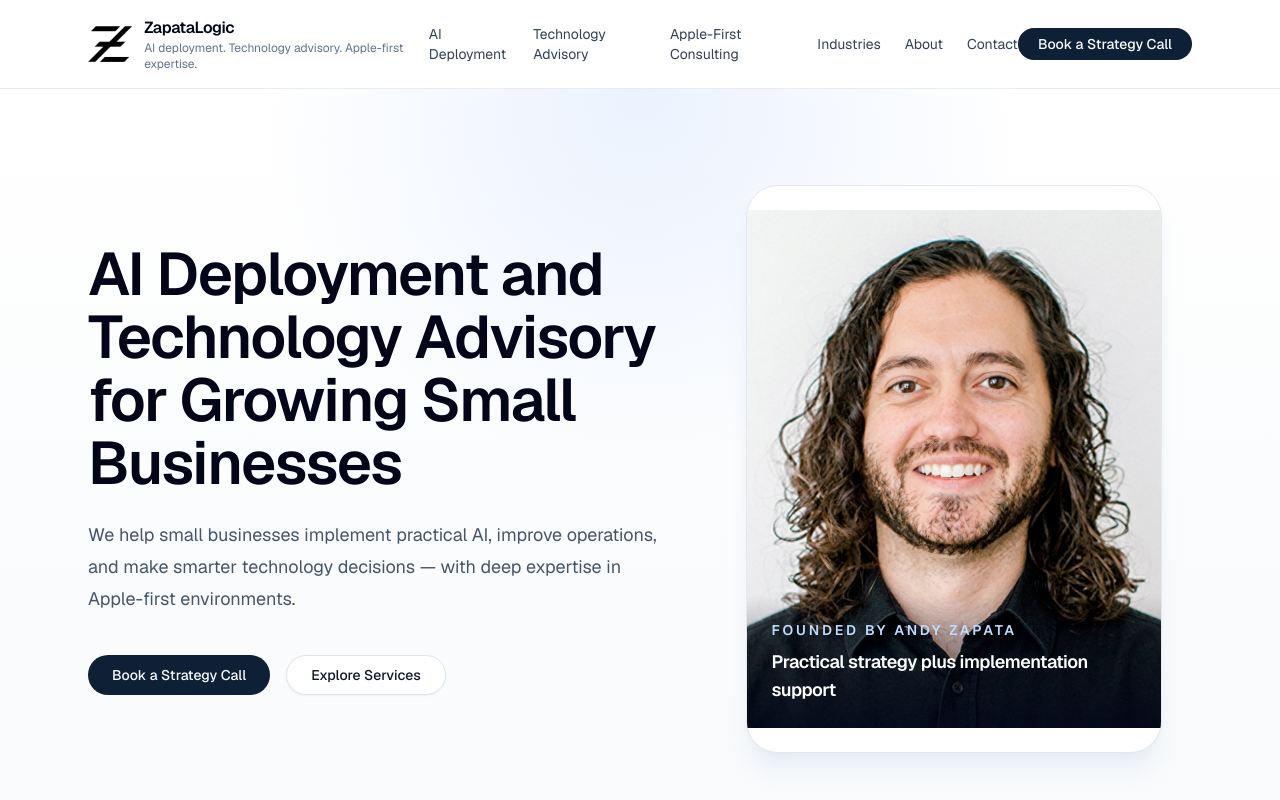
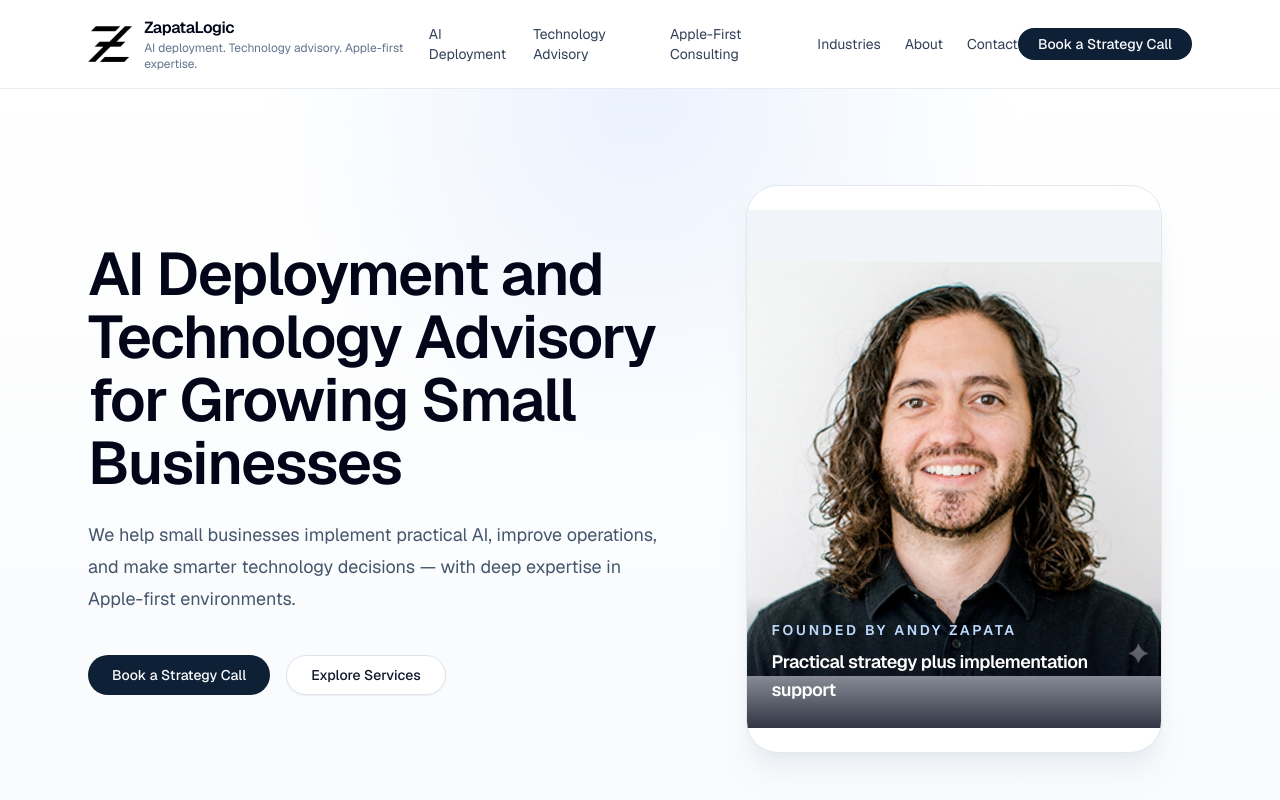
Before and after one commit to AndyIsAtoZ/zapatalogic-website, a Next.js app: page / in a window 1280 px wide. Shown: the top 800 px of the page. Built offline with nearby package versions, Linux system fonts and the light colour scheme.

Commit message:
Adjust founder photo to fit containers without cropping

```diff
--- a/src/app/page.tsx
+++ b/src/app/page.tsx
@@ -50,13 +50,13 @@ export default function HomePage() {
         <div className="mx-auto w-full max-w-[26rem]">
           <Card className="overflow-hidden rounded-[2rem] border-slate-200 shadow-xl shadow-slate-200/70">
             <CardContent className="p-0">
-              <div className="relative aspect-[4/5] w-full overflow-hidden">
+              <div className="relative aspect-[4/5] w-full overflow-hidden bg-slate-100">
                 <Image
                   src="/andy.jpg"
                   alt="Andy Zapata, founder of ZapataLogic"
                   fill
                   priority
-                  className="object-cover object-center"
+                  className="object-contain object-center"
                   sizes="(max-width: 1024px) 90vw, 420px"
                 />
                 <div className="absolute inset-x-0 bottom-0 bg-gradient-to-t from-slate-950/80 via-slate-950/35 to-transparent p-6 text-white">
@@ -201,12 +201,12 @@ export default function HomePage() {
       <section className="bg-slate-50 px-6 py-28">
         <div className="mx-auto grid max-w-6xl gap-10 rounded-[2rem] border border-slate-200 bg-white p-8 shadow-sm shadow-slate-200/50 md:p-12 lg:grid-cols-[0.9fr_1.1fr] lg:items-center">
           <div className="relative mx-auto w-full max-w-sm overflow-hidden rounded-[1.5rem] shadow-lg shadow-slate-200/70">
-            <div className="relative aspect-[4/5] w-full">
+            <div className="relative aspect-[4/5] w-full bg-slate-100">
               <Image
                 src="/andy.jpg"
                 alt="Andy Zapata, founder"
                 fill
-                className="object-cover object-center"
+                className="object-contain object-center"
                 sizes="(max-width: 1024px) 90vw, 360px"
               />
             </div>
```
